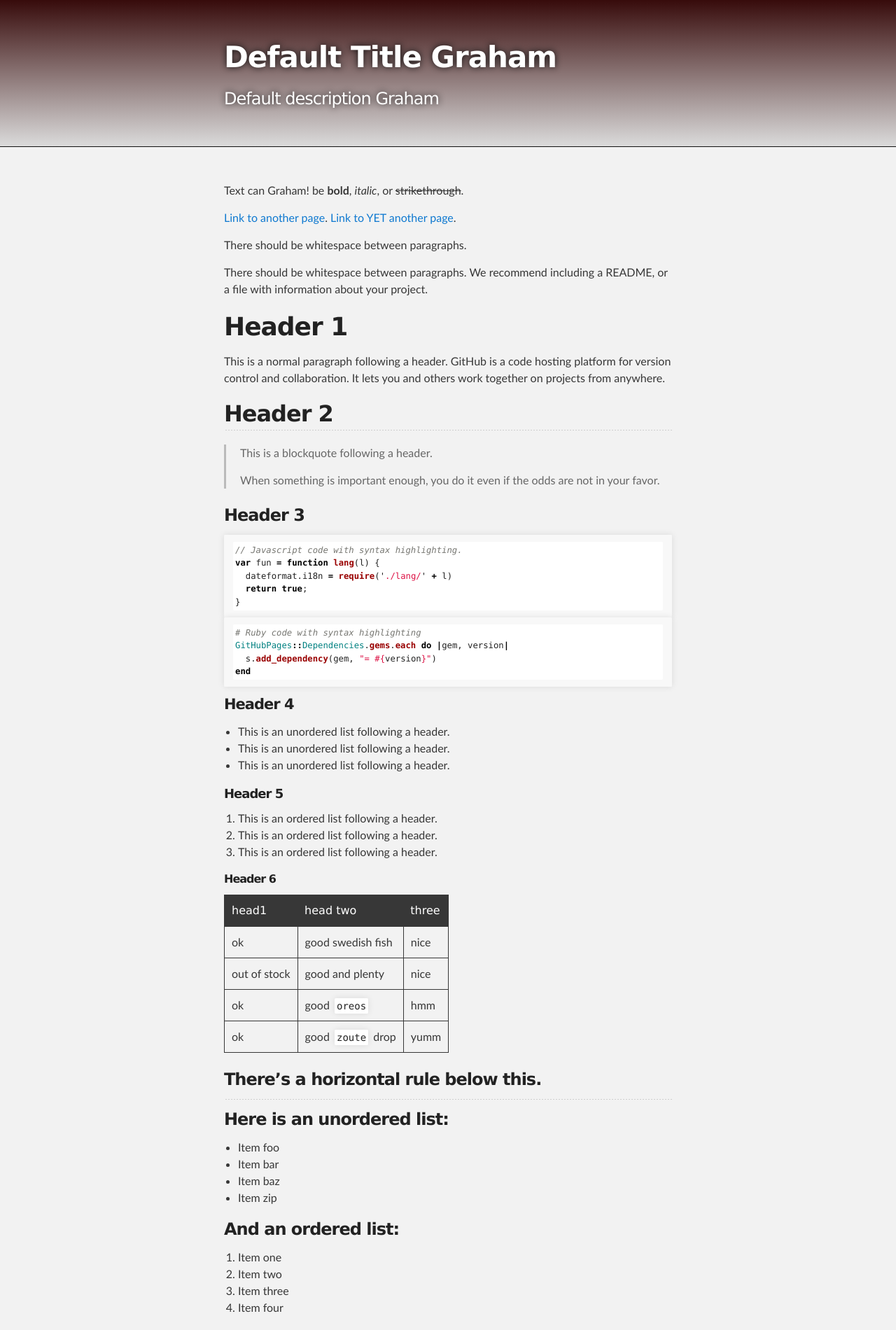
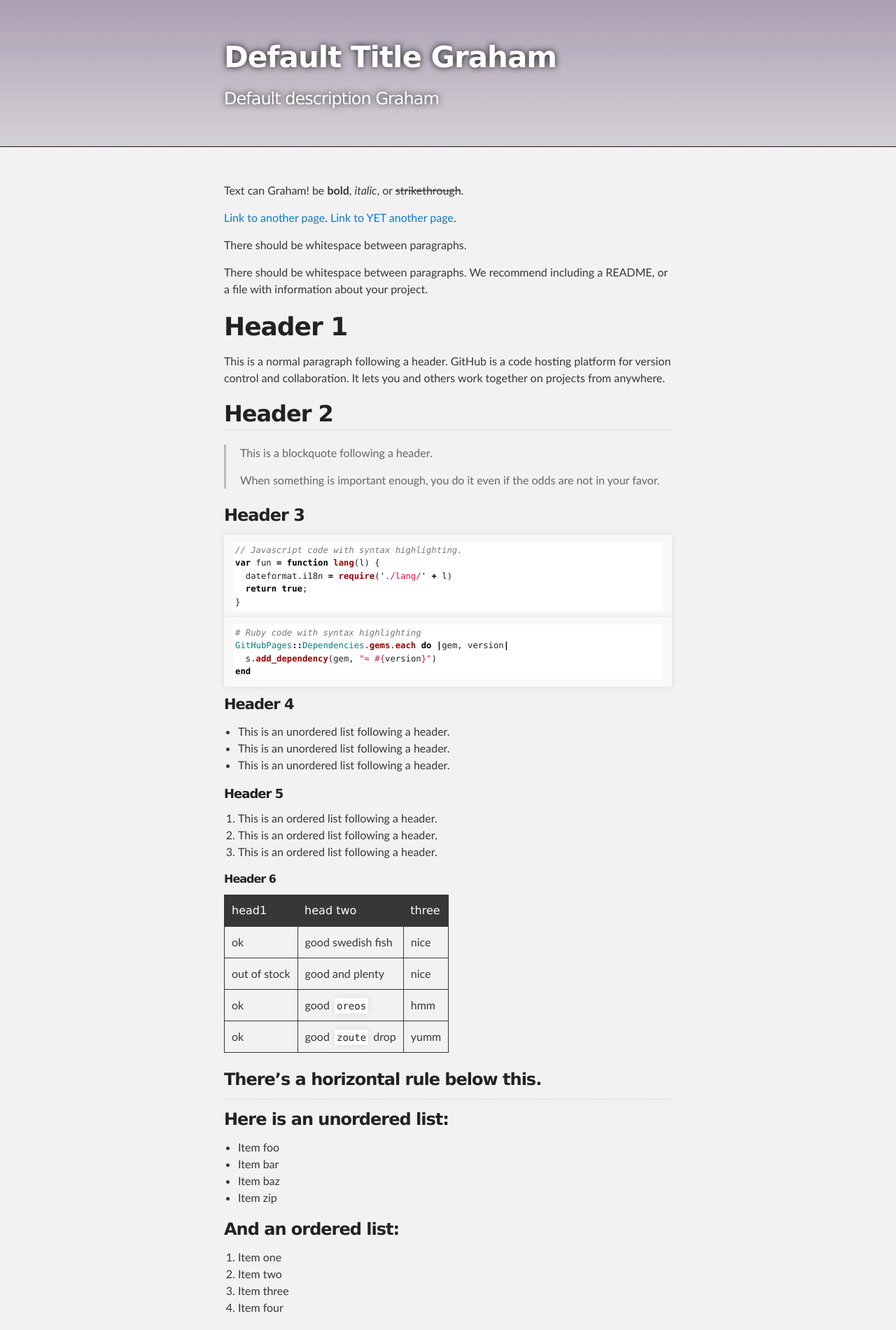
Before and after one commit to Muellegr/Muellegr.github.io, a Jekyll site: the page built from index.md, in a window 1280 px wide. Shown: the top 1900 px of the page at 70% size. Built offline with Jekyll 4.4.1, drawn with Linux system fonts in a browser that asks for light colours.

Commit message:
Future color

```diff
--- a/_sass/jekyll-theme-slate.scss
+++ b/_sass/jekyll-theme-slate.scss
@@ -268,11 +268,11 @@ Full-Width Styles
 
 #header_wrap {
   background: #212121;
-  background: -moz-linear-gradient(top, #dbdbdb, #370b0b);
-  background: -webkit-linear-gradient(top, #dbdbdb, #370b0b);
-  background: -ms-linear-gradient(top, #dbdbdb, #370b0b);
-  background: -o-linear-gradient(top, #dbdbdb, #370b0b);
-  background: linear-gradient(to top, #dbdbdb, #370b0b);
+  background: -moz-linear-gradient(top, #D5D2D6, #ab9fb3);
+  background: -webkit-linear-gradient(top, #D5D2D6, #ab9fb3);
+  background: -ms-linear-gradient(top, #D5D2D6, #ab9fb3);
+  background: -o-linear-gradient(top, #D5D2D6, #ab9fb3);
+  background: linear-gradient(to top, #D5D2D6, #ab9fb3);
 }
 
 #header_wrap .inner {
```
